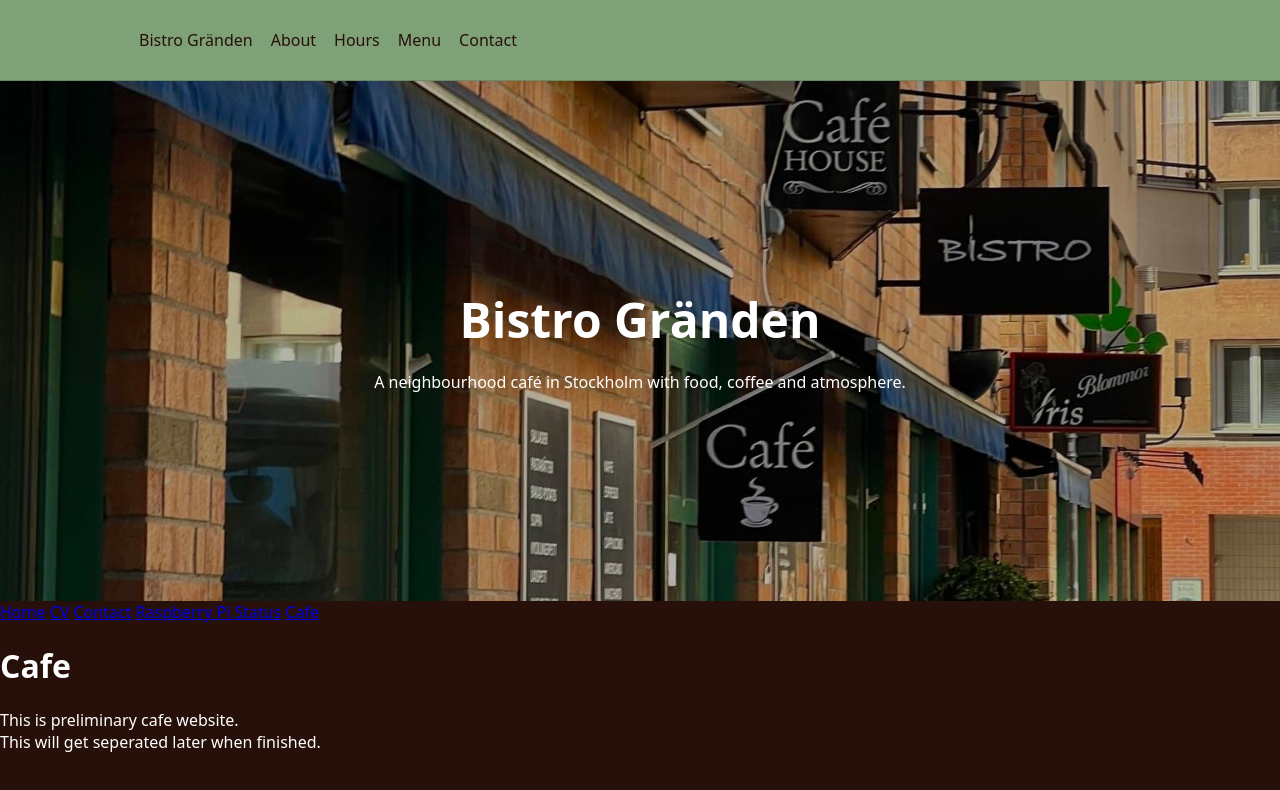
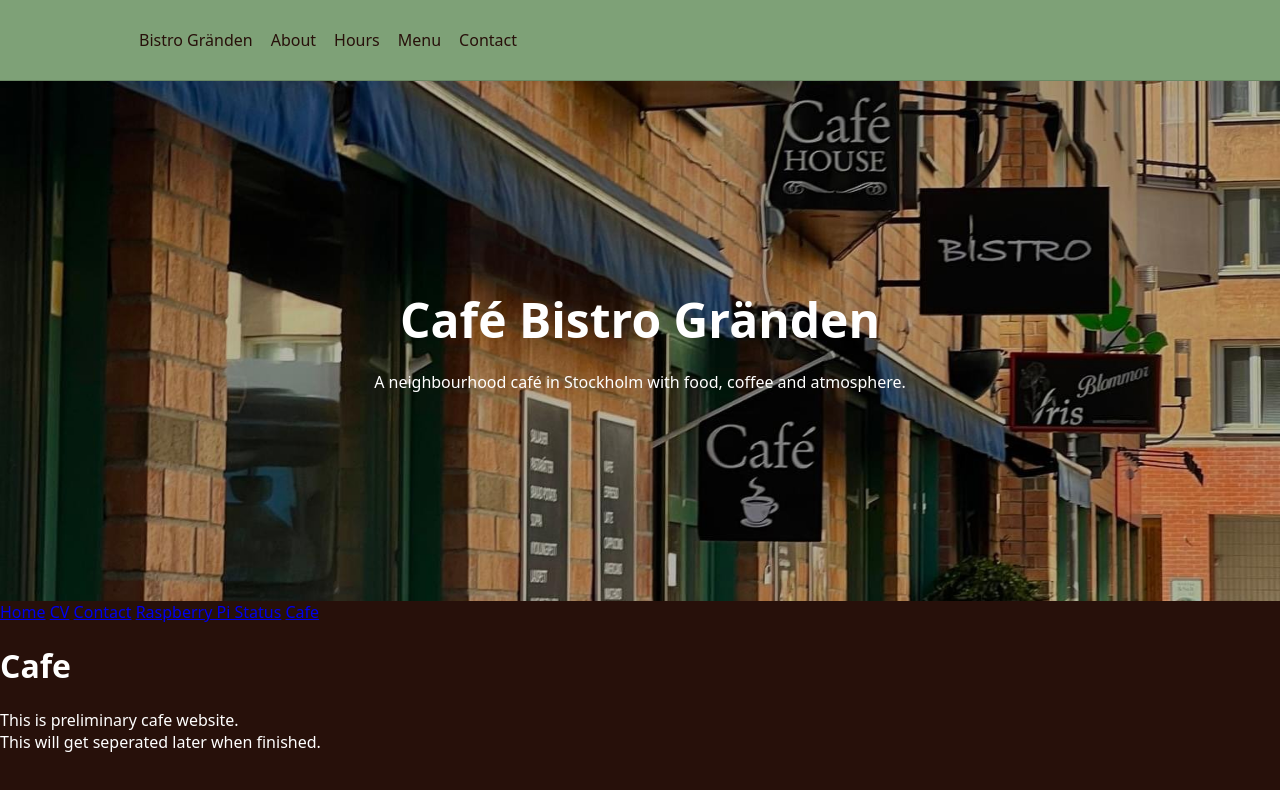
Before and after one commit to Jerrielx/RaspberryPi_hosted_website, a plain HTML site: page cafe.html in a window 1280 px wide. Drawn offline with Linux system fonts and the light colour scheme.

Commit message:
cafe html small change

```diff
--- a/cafe.html
+++ b/cafe.html
@@ -34,7 +34,7 @@
   <!-- Hero section (big image + text) -->
   <section class="cafe-hero">
     <div>
-      <h1>Bistro Gränden</h1>
+      <h1>Café Bistro Gränden</h1>
       <p>
         A neighbourhood café in Stockholm with food, coffee and atmosphere.
       </p>
```
